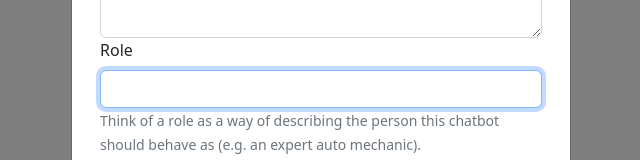
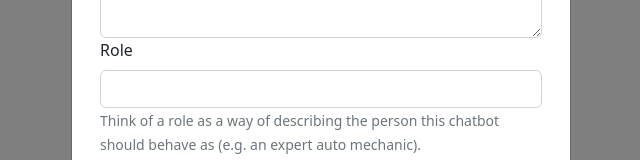
Before and after one commit to pmuehleip/personalized-chatbot, a React (Create React App) app: page /dashboard in a window 1280 px wide. Both pictures are taken after a click on the button "Create Chatbot". Shown: the part 264-424 px from the top of the page, without its empty margins (319-959 px from the left). Built offline with nearby package versions, Linux system fonts and the light colour scheme; no server answers.

Commit message:
body height width

```diff
--- a/public/index.html
+++ b/public/index.html
@@ -26,7 +26,7 @@
     -->
     <title>React App</title>
   </head>
-  <body>
+  <body style="position: fixed; height: 100%; width: 100%">
     <noscript>You need to enable JavaScript to run this app.</noscript>
     <div id="root"></div>
     <!--
--- a/src/components/ChatDisplay/style.css
+++ b/src/components/ChatDisplay/style.css
@@ -21,8 +21,6 @@
 
   .chat-header {
     width: 100%;
-    /* height: 100px;
-    background-color: red; */
   }
 
   .chat-scrollable {
--- a/src/components/ChatbotPreviewModal/index.js
+++ b/src/components/ChatbotPreviewModal/index.js
@@ -94,7 +94,7 @@ function ChatbotPreviewModal({ chatbot, show, handleClose }) {
                 </Form.Group>
                 <Form.Group className="mb-3" controlId="role">
                   <Form.Label className="text-muted">Role</Form.Label>
-                  <Form.Control autoFocus type="text" value={role} onChange={handleRoleChange} />
+                  <Form.Control type="text" value={role} onChange={handleRoleChange} />
                   <Form.Text className="text-muted">
                     Think of a role as a way of describing the person this chatbot should behave as (e.g. an expert auto mechanic).
                   </Form.Text>
--- a/src/components/CreateChatbotForm/index.js
+++ b/src/components/CreateChatbotForm/index.js
@@ -63,7 +63,7 @@ function CreateChatbotForm( {setChatbots, handleClose} ) {
         </Form.Group>
         <Form.Group className="mb-3" controlId="role">
           <Form.Label>Role</Form.Label>
-          <Form.Control autoFocus type="text" value={role} onChange={handleRoleChange} />
+          <Form.Control type="text" value={role} onChange={handleRoleChange} />
           <Form.Text className="text-muted">
             Think of a role as a way of describing the person this chatbot should behave as (e.g. an expert auto mechanic).
           </Form.Text>
```
